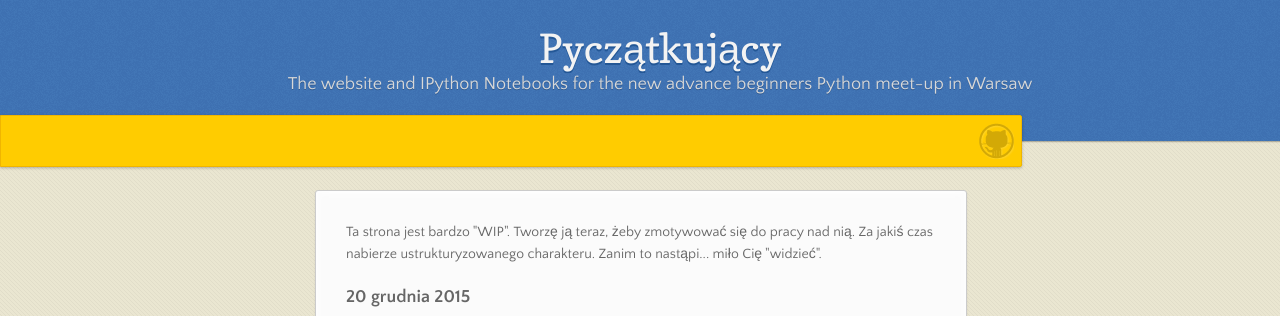
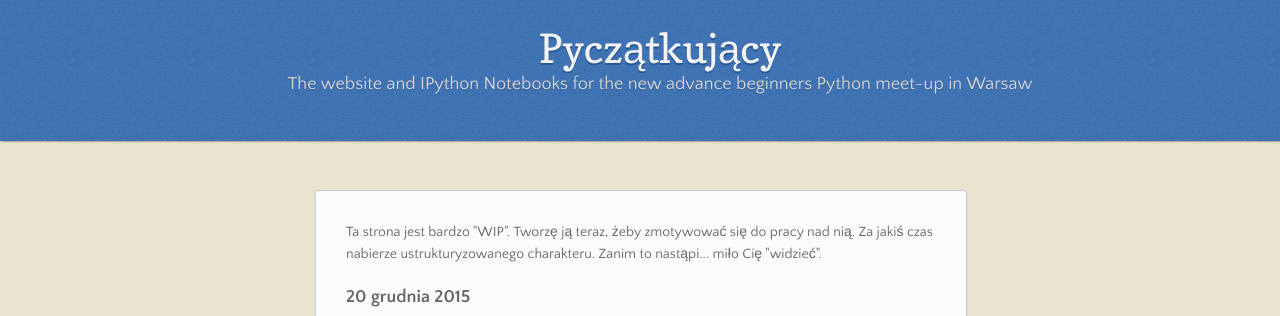
Before and after one commit to bartekbrak/pyczatkujacy, a plain HTML site: page index.html in a window 1280 px wide. Shown: the top 316 px of the page. Drawn offline with nearby package versions, Linux system fonts and the light colour scheme.

Commit message:
Remove the banner.

```diff
--- a/index.html
+++ b/index.html
@@ -21,15 +21,7 @@
         <p>The website and IPython Notebooks for the new advance beginners Python meet-up in Warsaw </p>
       </header>
 
-      <div id="banner">
-        <span id="logo"></span>
-
-      </div><!-- end banner -->
-
     <div class="wrapper">
-      <nav>
-        <ul></ul>
-      </nav>
       <section>
         <p>Ta strona jest bardzo "WIP". Tworzę ją teraz, żeby zmotywować się do pracy nad nią. Za jakiś czas nabierze ustrukturyzowanego charakteru. Zanim to nastąpi... miło Cię "widzieć".</p>
 
```
